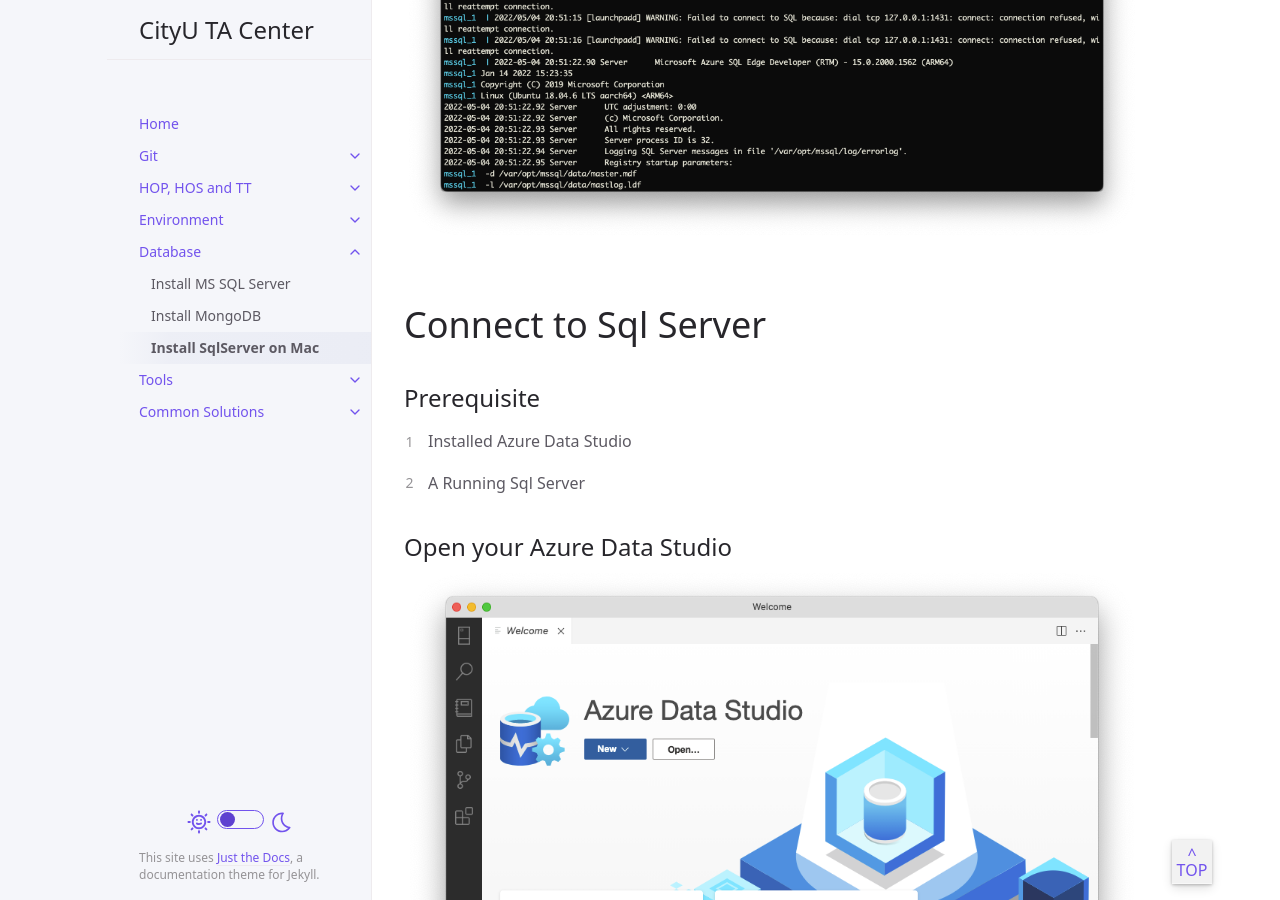
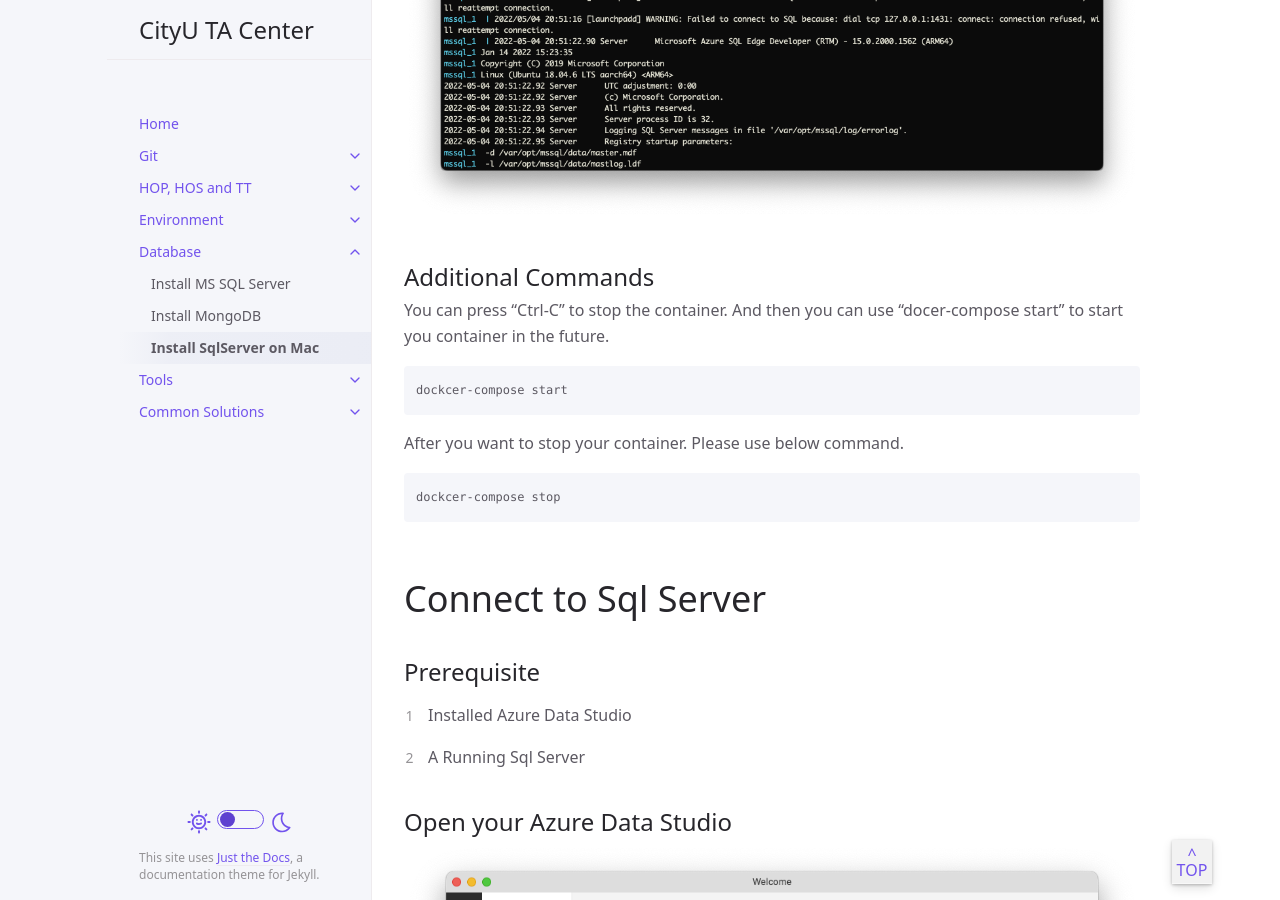
Before and after one commit to thomasthaddeus/cityuseattle.github.io, a Jekyll site: the page built from docs/database/sqlserver-mac.md, in a window 1280 px wide and 900 px high, scrolled down 2640 px. Built offline with Jekyll 4.4.1, drawn with Linux system fonts in a browser that asks for light colours; some of the changed text lies outside the part shown.

Commit message:
Update install sqlserver on Mac.

````diff
--- a/docs/database/sqlserver-mac.md
+++ b/docs/database/sqlserver-mac.md
@@ -73,6 +71,22 @@ If everything goes well, you would see a similar outputs like me.
  ![](/assets/images/database/sqlserver-mac/sqlserver-mac-3.png)
 
 
+
+
+
+## Additional Commands
+
+You can press "Ctrl-C" to stop the container. And then you can use "docer-compose start" to start you container in the future.
+
+```bash
+dockcer-compose start
+```
+
+After you want to stop your container. Please use below command.
+
+```bash
+dockcer-compose stop
+```
 
 
 # Connect to Sql Server
````
Also changed, not shown: other parts of docs/database/sqlserver-mac.md (+3 -5 lines), assets/images/database/sqlserver-mac/sqlserver-mac-8.png (added).
